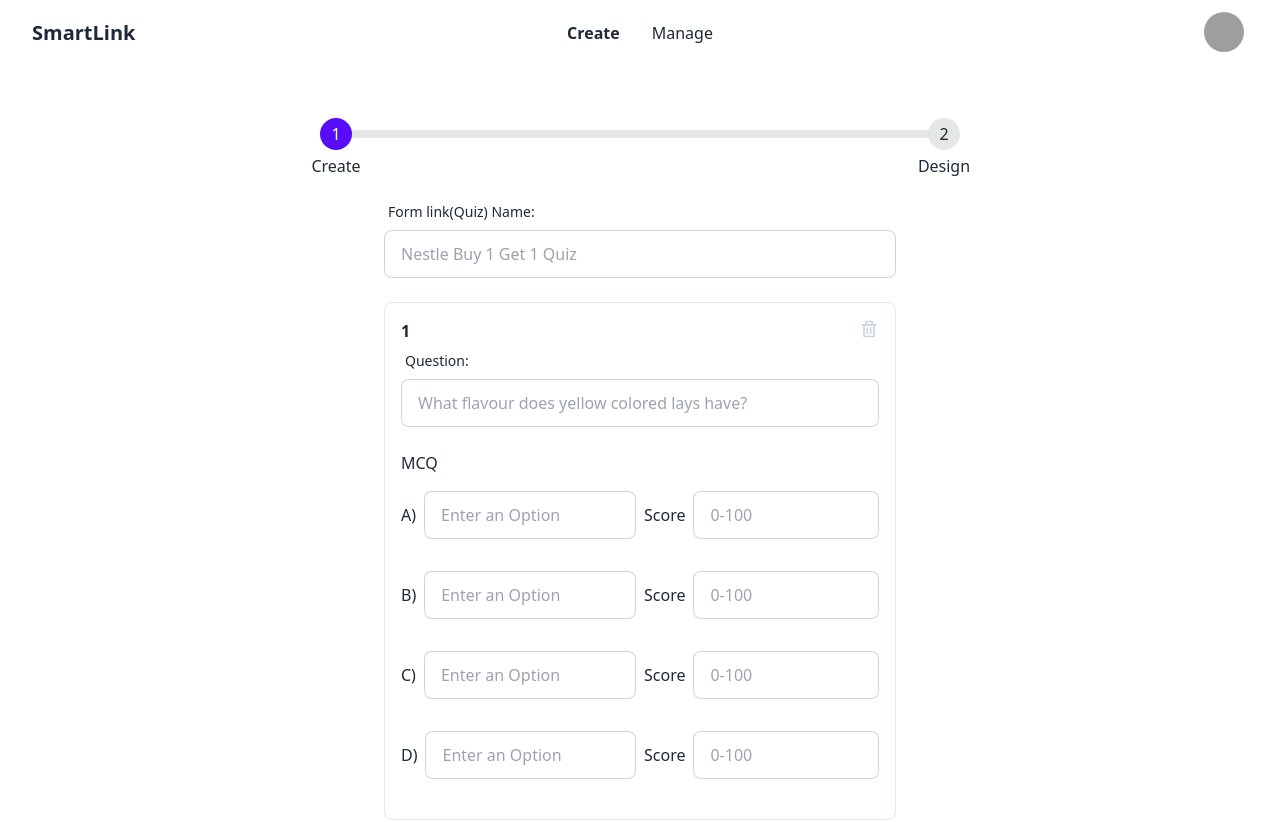
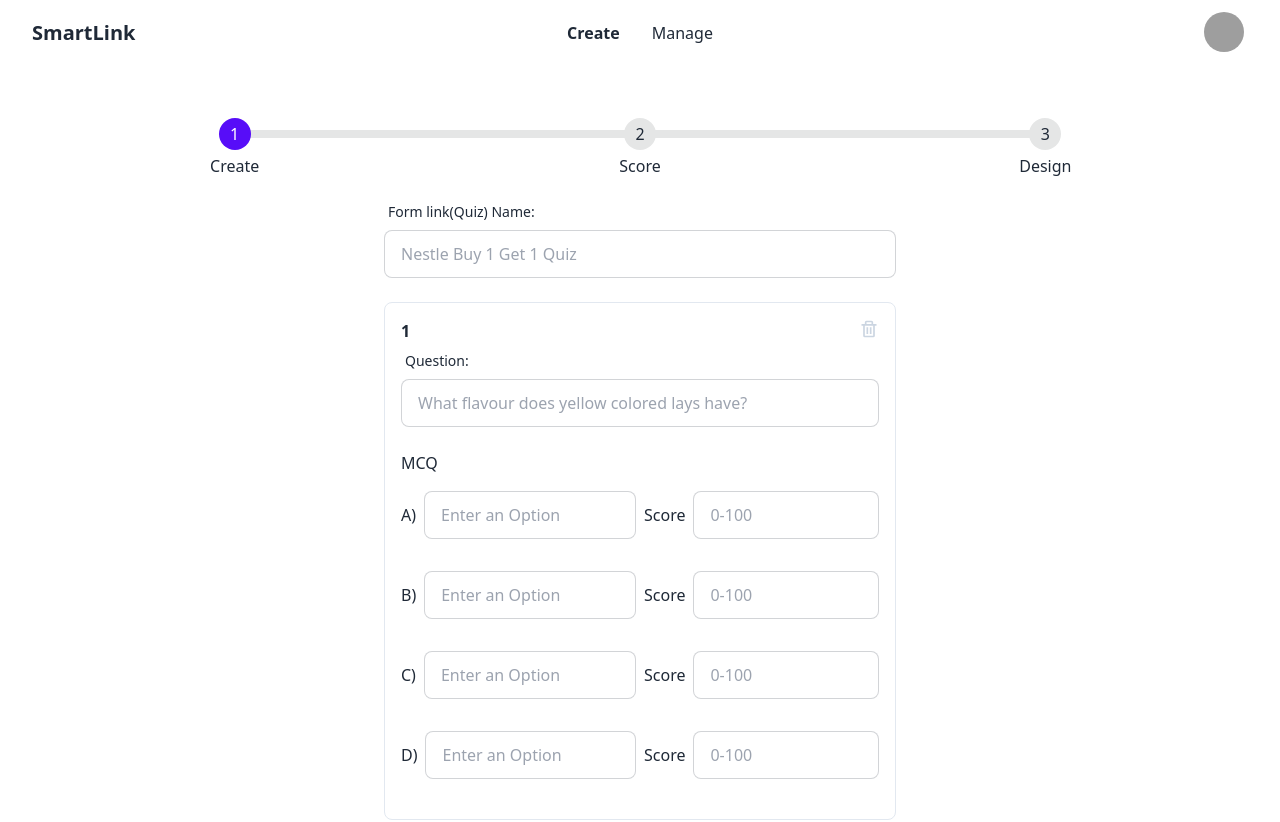
Before and after one commit to ghostjson/smartlink-frontend, a Next.js app: page /create/forms/quiz in a window 1280 px wide. Shown: the top 822 px of the page. Built offline with nearby package versions, Linux system fonts and the light colour scheme; grey boxes are pictures that could not be loaded.

Commit message:
refactor: added a new tab to form

```diff
--- a/pages/create/forms/quiz.tsx
+++ b/pages/create/forms/quiz.tsx
@@ -10,7 +10,8 @@ const Quiz = () => {
       <HomeLayout>
         <ul className='steps w-full my-4'>
           <li className='step step-primary'>Create</li>
-          <li className={`step `}>Design</li>
+          <li className='step'>Score</li>
+          <li className='step'>Design</li>
         </ul>
         <div className='flex flex-col space-y-5 items-center'>
           <QuizForm />
```
